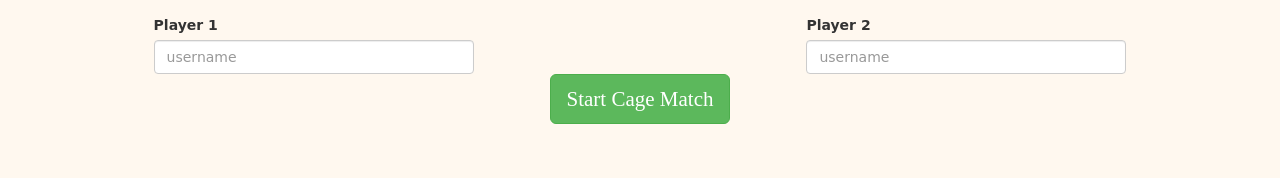
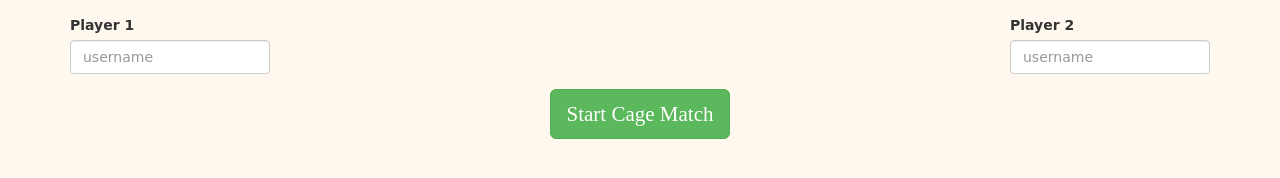
Before and after one commit to RitaSyed/treehouseMatch, a plain HTML site: page index.html in a window 1280 px wide. Drawn offline with nearby package versions, Linux system fonts and the light colour scheme.

Commit message:
added missong container and form-group classes

```diff
--- a/index.html
+++ b/index.html
@@ -9,7 +9,7 @@
   <title>Document</title>
 </head>
 <body>
-  <div>
+  <div class="container">
     <div id="play"></div>
   </div>
 
--- a/javascripts/main.js
+++ b/javascripts/main.js
@@ -8,12 +8,12 @@
 // prints input boxes and button
 const buildDomString = () => {
   let domString = "";
-    domString +=  `<div class="form-group">`;
-    domString +=     `<div class="width pull-left">`;
+    domString +=  `<div class="sf">`;
+    domString +=     `<div class="form-group pull-left">`;
     domString +=       `<label for="first-player">Player 1</label>`;
     domString +=       `<input type="text" class="form-control" id="first-player" placeholder="username">`;
     domString +=     `</div>`;
-    domString +=     `<div class="width pull-right">`;
+    domString +=     `<div class="form-group pull-right">`;
     domString +=       `<label for="second-player">Player 2</label>`;
     domString +=       `<input type="text" class="form-control" id="second-player" placeholder="username">`;
     domString +=     `</div>`;
@@ -113,7 +113,7 @@
   }
     domString += `</div>`;
   winnerBadges[0].forEach((badge) => {
-    domString +=  `<div class="col-xs-6 col-md-3 col-lg-2">`;
+    domString +=  `<div class="col-xs-6 col-sm-4 col-md-3 col-lg-2">`;
     domString +=    `<div class="panel">`;
     domString +=      `<div class="panel-heading">`;
     domString +=        `<p class="text-center badge-name">${badge.name}</p>`;
--- a/main.css
+++ b/main.css
@@ -38,15 +38,14 @@
   background-color:rgb(129, 89, 42);
   border: solid 1px red;
   text-align: center;
-  height: 300px;
+  height: 350px;
 }
 
 .margin-top-winnerHeading{
     margin-top: 40px;
 }
 
-.caption,
-#button {
+.caption {
   margin-top: 15px;
 }
 
```
